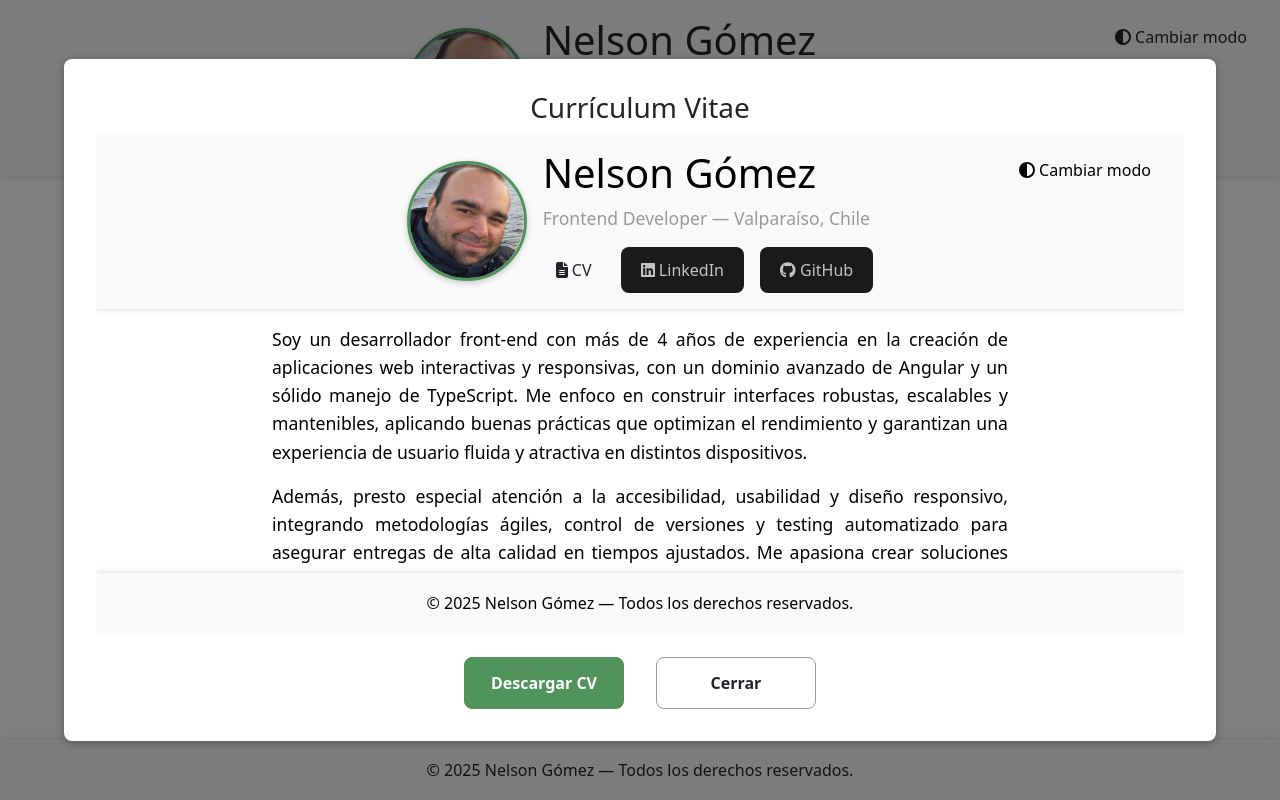
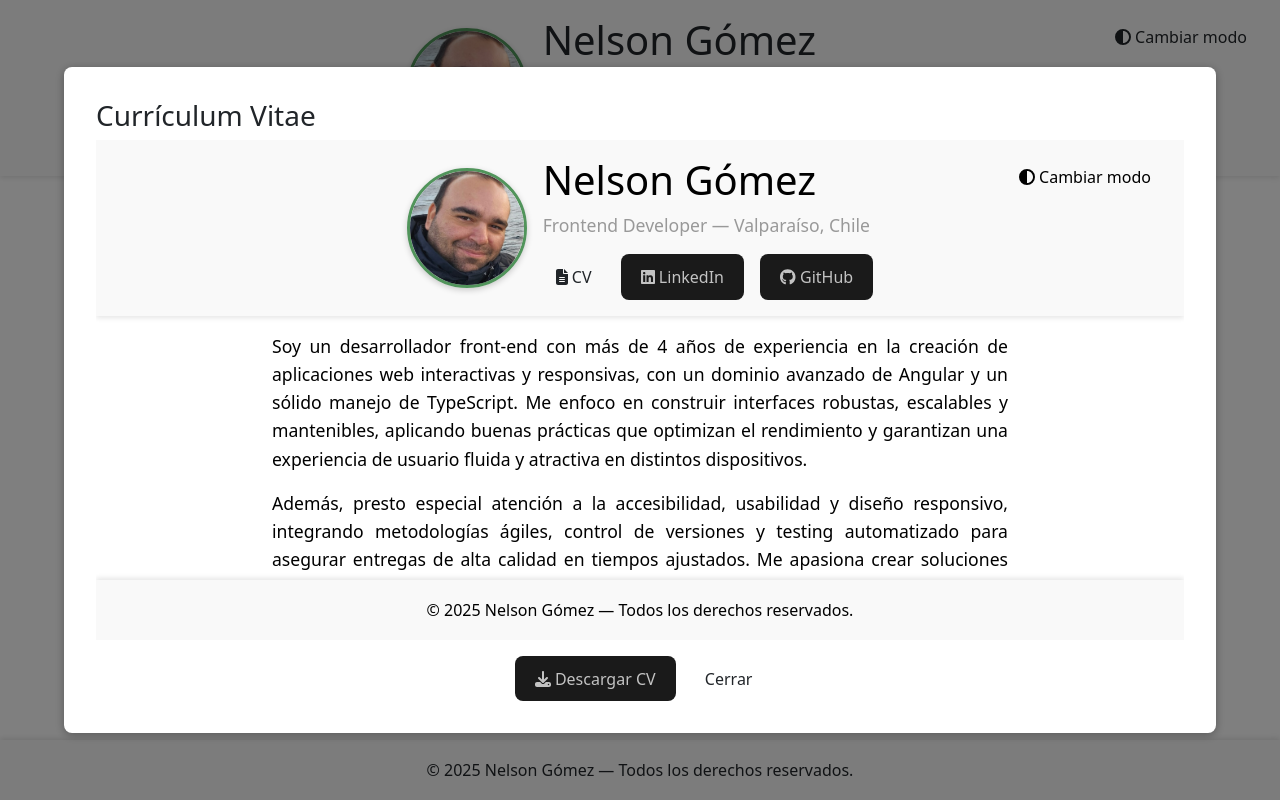
Before and after one commit to NelsonDaniloGomezGomez/Portafolio, a Vue app: page / in a window 1280 px wide. Both pictures are taken after a click on the button "CV". Built offline with nearby package versions, Linux system fonts and the light colour scheme.

Commit message:
solución error de curriculum vista previa

```diff
--- a/src/components/Cabecera.vue
+++ b/src/components/Cabecera.vue
@@ -7,7 +7,7 @@
 
       <div class="buttons">
         <button class="btn" @click="openModal">
-          <font-awesome-icon icon="file-alt" /> CV
+          <font-awesome-icon :icon="['fas', 'file-alt']" /> CV
         </button>
         <a class="btn" href="https://www.linkedin.com/in/nelson-danilo-gomez-gomez-8a6418217" target="_blank">
           <font-awesome-icon :icon="['fab', 'linkedin']" /> LinkedIn
@@ -18,18 +18,27 @@
       </div>
     </div>
 
-    <Modal :show="showCv" :cvUrl="pdfUrl" @close="closeModal" v-if="showCv" />
+    <Modal :show="showCv" @close="closeModal">
+      <!-- Contenido slot del modal -->
+      <h3>Currículum Vitae</h3>
+      <iframe :src="pdfUrl" width="100%" height="500px" style="border:none;"></iframe>
+      <div class="modal-btn" style="margin-top: 1rem; display: flex; gap: 1rem; justify-content:center;">
+        <a :href="pdfUrl" download="CurriculumNelsonGomez.pdf" class="btn download-btn">
+          <font-awesome-icon :icon="['fas', 'download']" /> Descargar CV
+        </a>
+        <button class="btn close-btn" @click="closeModal">Cerrar</button>
+      </div>
+    </Modal>
   </header>
 </template>
 
 <script setup>
 import { ref } from 'vue'
-import { FontAwesomeIcon } from '@fortawesome/vue-fontawesome'
 import Modal from './Modal.vue'
 import perfil from '../assets/foto-perfil.jpeg'
 
 const showCv = ref(false)
-const pdfUrl = '/portafolio/CurriculumNelsonGómez.pdf'
+const pdfUrl = '/CurriculumNelsonGomez.pdf'
 
 const openModal = () => {
   showCv.value = true
--- a/src/components/Curriculum.vue
+++ b/src/components/Curriculum.vue
@@ -1,24 +1,27 @@
 <template>
-  <div v-if="show" class="modal-overlay" @click.self="close">
-    <div class="modal-content">
-      <button class="close-btn" @click="close">X</button>
-      <h3>Currículum Vitae</h3>
-
-      <!-- Vista previa del PDF -->
-        <iframe :src="cvUrl" ...></iframe>
-        <a :href="cvUrl" download="CV-Nelson.pdf" ...>Descargar CV</a>
-
-      <a :href="pdfUrl" download="CV-Nelson.pdf" class="btn download-btn">Descargar CV</a>
+  <Modal :show="show" @close="close">
+    <h3>Currículum Vitae</h3>
+    <iframe
+      :src="cvUrl"
+      width="100%"
+      height="500px"
+      style="border: none;"
+    ></iframe>
+    <div class="modal-btn" style="margin-top: 1rem; display: flex; gap: 1rem;">
+      <a :href="cvUrl" download="CurriculumNelsonGomez.pdf" class="btn download-btn">
+        <font-awesome-icon :icon="['fas', 'download']" /> Descargar CV
+      </a>
+      <button class="btn close-btn" @click="close">Cerrar</button>
     </div>
-  </div>
+  </Modal>
 </template>
 
 <script setup>
-import { defineProps, defineEmits } from 'vue'
+import Modal from './Modal.vue'
 
 const props = defineProps({
   show: Boolean,
-  cvUrl: String,
+  cvUrl: String
 })
 
 const emit = defineEmits(['close'])
@@ -29,40 +32,31 @@ const close = () => {
 </script>
 
 <style scoped>
-.modal-overlay {
-  position: fixed;
-  inset: 0;
-  background: rgba(0,0,0,0.6);
-  display: flex;
-  justify-content: center;
-  align-items: center;
-  z-index: 2000;
+.btn {
+  cursor: pointer;
+  padding: 0.6rem 1.2rem;
+  border-radius: 8px;
+  font-weight: bold;
+  border: none;
 }
 
-.modal-content {
-  background: white;
-  padding: 1rem;
-  width: 90%;
-  max-width: 700px;
-  border-radius: 8px;
-  position: relative;
-  box-sizing: border-box;
-  max-height: 90vh;
-  overflow-y: auto;
+.download-btn {
+  background-color: var(--color-primary, #333);
+  color: white;
+  border: 1px solid var(--color-primary, #333);
+}
+
+.download-btn:hover {
+  background-color: var(--color-primary-hover, #555);
 }
 
 .close-btn {
-  position: absolute;
-  top: 1rem;
-  right: 1rem;
-  background: transparent;
-  border: none;
-  font-size: 1.2rem;
-  cursor: pointer;
+  background-color: transparent;
+  color: inherit;
+  border: 1px solid #999;
 }
 
-.download-btn {
-  display: inline-block;
-  margin-top: 1rem;
+.close-btn:hover {
+  background-color: rgba(0,0,0,0.05);
 }
 </style>
--- a/src/components/Modal.vue
+++ b/src/components/Modal.vue
@@ -1,32 +1,17 @@
 <template>
-  <Teleport to="body">
+  <Teleport to="body" v-if="show">
     <div class="modal-backdrop" @click="close">
       <div class="modal-content" @click.stop>
-        <h3>Currículum Vitae</h3>
-        <iframe
-  :src="cvUrl"
-  width="100%"
-  height="500px"
-  style="border: none;"
-></iframe>
-<div class="modal-btn">
-          <a :href="cvUrl" download class="btn download-btn">
-            <font-awesome-icon icon="file-download" /> Descargar CV
-          </a>
-          <button class="btn close-btn" @click="close">Cerrar</button>
-        </div>
-
+        <!-- Aquí va el contenido dinámico vía slot -->
+        <slot></slot>
       </div>
     </div>
   </Teleport>
 </template>
 
 <script setup>
-import { defineProps, defineEmits } from 'vue'
-
 const props = defineProps({
-  show: Boolean,
-  cvUrl: String,
+  show: Boolean
 })
 
 const emit = defineEmits(['close'])
@@ -55,50 +40,16 @@ const close = () => {
   max-height: 90vh;
   overflow-y: auto;
   box-shadow: 0 2px 10px rgba(0, 0, 0, 0.3);
-  text-align: center;
-}
-
-body.dark .modal-content {
-  background: #333;
-  color: #c3c3c3;
-}
-
-.modal-btn {
-  display: flex;
-  justify-content: center;
-  align-items: center;
-  gap: 2rem;
-  margin-top: 1.5rem;
-  flex-wrap: wrap;
-}
-
-.modal-btn a,
-.modal-btn .close-btn {
-  min-width: 160px;
-  padding: 0.8rem 1.2rem;
-  border-radius: 8px;
-  font-weight: bold;
-  cursor: pointer;
-  text-align: center;
-}
-
-.download-btn {
-  border: 1px solid var(--color-primary, #333);
-  background-color: var(--color-primary, #333);
-  color: white;
-}
-
-.download-btn:hover {
-  background-color: var(--color-primary-hover, #555);
+  position: relative;
 }
 
 .close-btn {
-  border: 1px solid #999;
-  background-color: transparent;
-  color: inherit;
-}
-
-.close-btn:hover {
-  background-color: rgba(0, 0, 0, 0.05);
+  position: absolute;
+  top: 1rem;
+  right: 1rem;
+  background: transparent;
+  border: none;
+  font-size: 1.5rem;
+  cursor: pointer;
 }
 </style>
--- a/src/main.js
+++ b/src/main.js
@@ -9,7 +9,7 @@ import { library } from '@fortawesome/fontawesome-svg-core'
 import { FontAwesomeIcon } from '@fortawesome/vue-fontawesome'
 
 // Solid Icons (fas)
-import { faFileAlt, faAdjust, faServer, faDatabase, faCloud, faCode, faLayerGroup } from '@fortawesome/free-solid-svg-icons'
+import { faFileAlt, faAdjust, faServer, faDatabase, faCloud, faCode, faLayerGroup, faDownload } from '@fortawesome/free-solid-svg-icons'
 
 // Brand Icons (fab)
 import { faLinkedin, faGithub, faAngular, faJs, faPython, faHtml5 } from '@fortawesome/free-brands-svg-icons'
@@ -28,8 +28,10 @@ library.add(
   faAngular,
   faJs,
   faPython,
-  faHtml5
+  faHtml5,
+  faDownload
 )
+
 const app = createApp(App)
 app.component('font-awesome-icon', FontAwesomeIcon)
 app.mount('#app')
```
Also changed, not shown: 1 other file (tests, documents, lock files or other folders).
